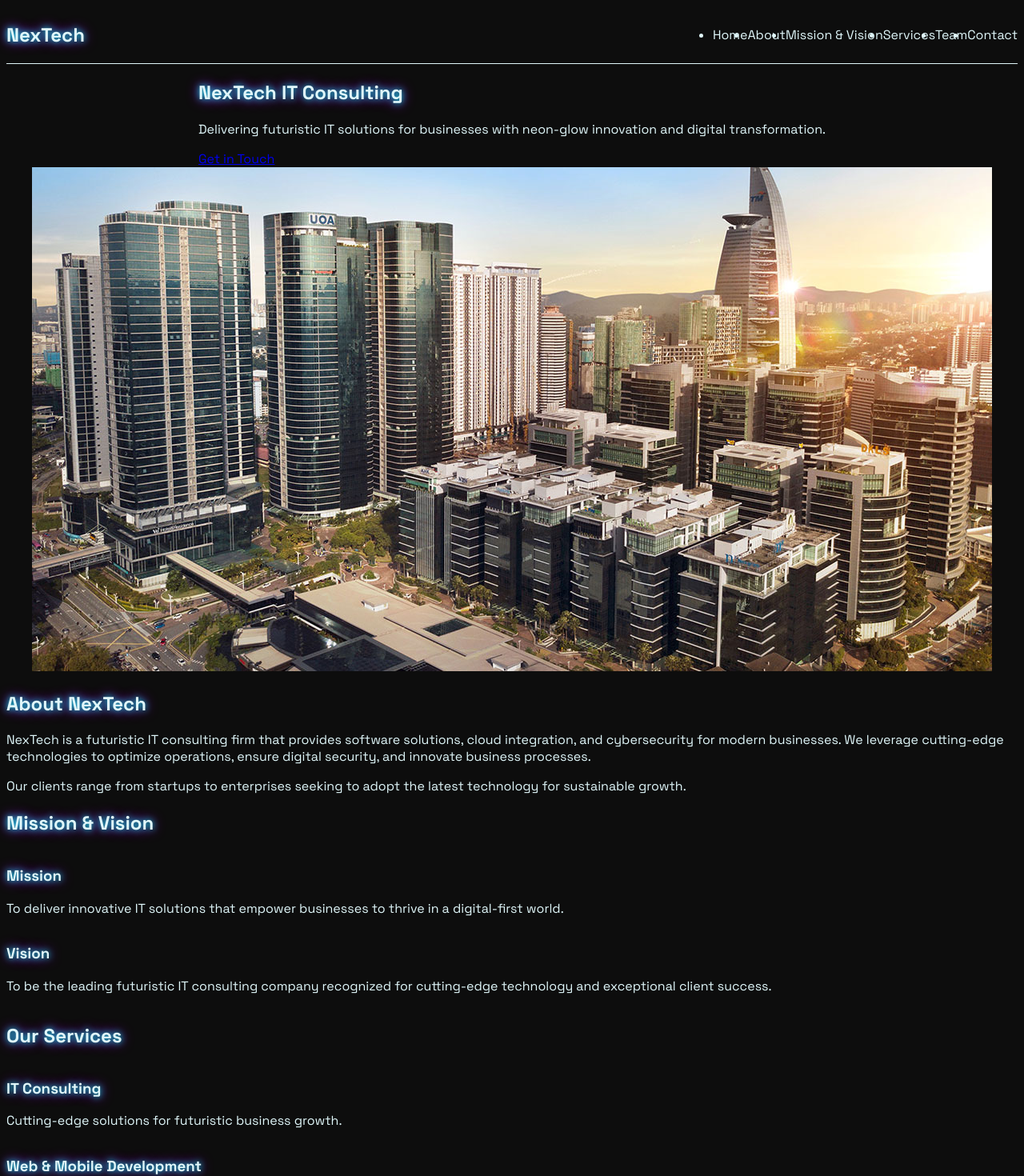
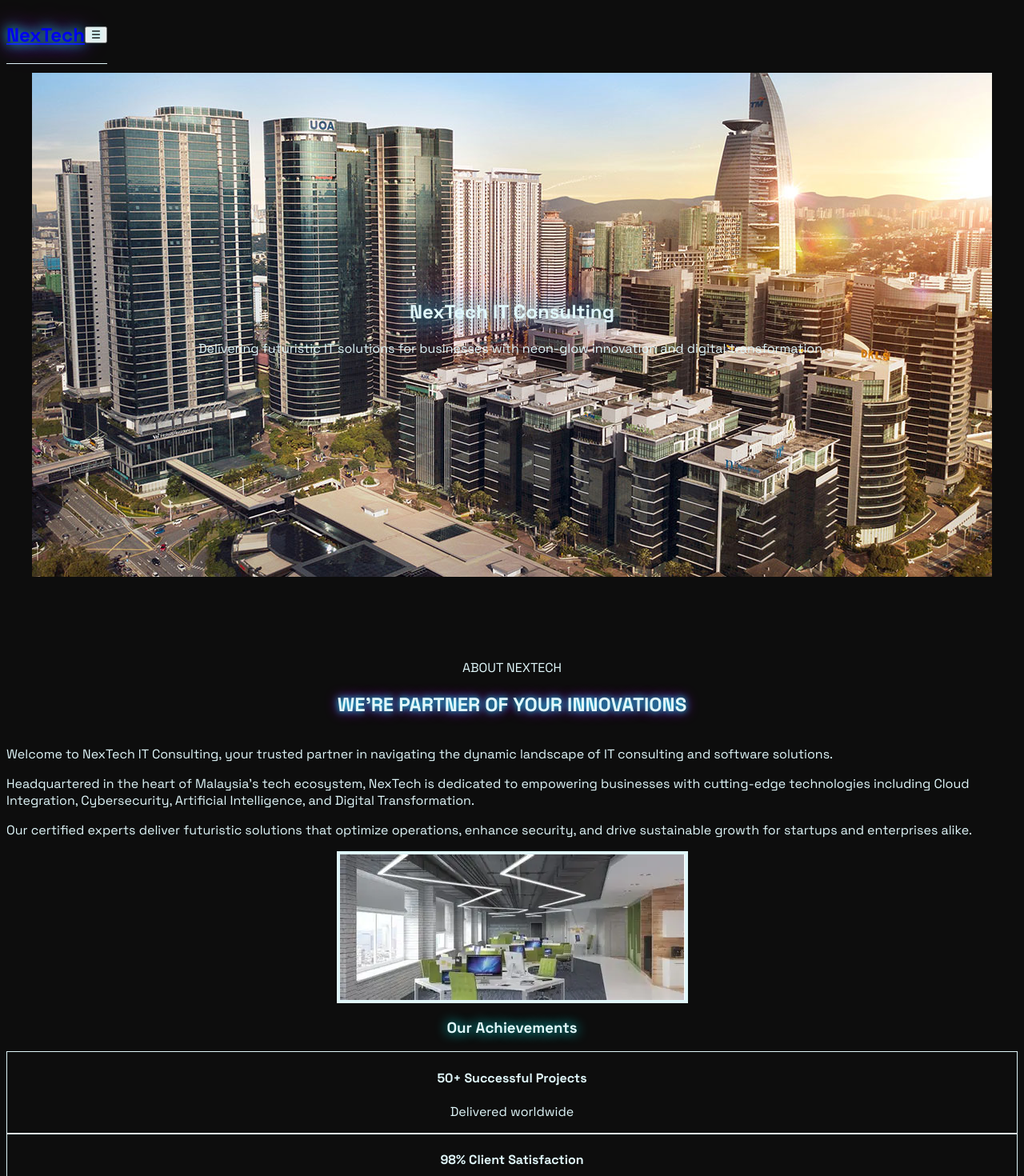
Before and after one commit to nrlshafina199/nextech-it-consulting, a React (Vite) app: page / in a window 1280 px wide. Shown: the top 1470 px of the page at 80% size. Built offline with nearby package versions, Linux system fonts and the light colour scheme.

Commit message:
Updating the homepage, adding company background, achievement and adding interactive menubar

```diff
--- a/package.json
+++ b/package.json
@@ -11,7 +11,8 @@
   },
   "dependencies": {
     "react": "^19.2.0",
-    "react-dom": "^19.2.0"
+    "react-dom": "^19.2.0",
+    "react-router-dom": "^7.11.0"
   },
   "devDependencies": {
     "@eslint/js": "^9.39.1",
--- a/src/App.jsx
+++ b/src/App.jsx
@@ -1,23 +1,29 @@
-import Navbar from "./components/Navbar";
-import Hero from "./components/Hero";
-import About from "./components/About";
-import MissionVision from "./components/MissionVision";
-import Services from "./components/Services";
-import Team from "./components/Team";
-import Contact from "./components/Contact";
-import Footer from "./components/Footer";
+// src/App.jsx
+import { Routes, Route } from "react-router-dom";
+import Navbar from "./components/NavBar";
+import Home from "./components/Home";
+
+// Temporary placeholder pages (create real ones later)
+const Placeholder = ({ title }) => (
+  <div className="container mx-auto px-6 py-20 text-center">
+    <h1 className="text-5xl font-bold text-cyan-400 mb-8" style={{ textShadow: "0 0 15px #00fff7" }}>
+      {title}
+    </h1>
+    <p className="text-xl text-gray-300">This page is under development.</p>
+  </div>
+);
 
 export default function App() {
-    return (
-        <>
-            <Navbar />
-            <Hero />
-            <About />
-            <MissionVision />
-            <Services />
-            <Team />
-            <Contact />
-            <Footer />
-        </>
-    );
+  return (
+    <>
+      <Navbar />
+      <Routes>
+        <Route path="/" element={<Home />} />
+        <Route path="/about" element={<Placeholder title="About Us" />} />
+        <Route path="/services" element={<Placeholder title="Our Services" />} />
+        <Route path="/faqs" element={<Placeholder title="FAQs" />} />
+        <Route path="/contact" element={<Placeholder title="Contact Us" />} />
+      </Routes>
+    </>
+  );
 }
--- a/src/components/Hero.jsx
+++ b/src/components/Hero.jsx
@@ -1,20 +1,33 @@
-import building from "../assets/building.jpg";
+// src/components/Hero.jsx
+import cityscape from "../assets/building.jpg";
 
 export default function Hero() {
-    return (
-        <section className="flex flex-col md:flex-row items-center justify-between px-12 py-24 bg-darkBg text-gray-100">
-            <div className="md:w-1/2 mb-8 md:mb-0 animate-fade-in">
-                <h1 className="text-6xl font-bold text-neonCyan mb-6">NexTech IT Consulting</h1>
-                <p className="text-lg mb-6 text-gray-300">
-                    Delivering futuristic IT solutions for businesses with neon-glow innovation and digital transformation.
-                </p>
-                <a href="#contact" className="bg-neonCyan text-darkBg px-6 py-3 rounded-lg hover:shadow-neonCyan hover:scale-105 transition-all">
-                    Get in Touch
-                </a>
-            </div>
-            <div className="md:w-1/2">
-                <img src={building} alt="Office Building" className="rounded-xl shadow-lg shadow-neonCyan animate-pulse-slow"/>
-            </div>
-        </section>
-    );
+  return (
+    <section className="relative h-screen flex items-center justify-center pt-28">
+      {/* Background Image */}
+      <div className="absolute inset-0 -z-10">
+        <img
+          src={cityscape}
+          alt="Futuristic Cityscape"
+          className="w-full h-full object-cover"
+        />
+        <div className="absolute inset-0 bg-gradient-to-b from-black/70 via-black/30 to-transparent"></div>
+      </div>
+
+      {/* Hero Text */}
+      <div className="text-center px-6 max-w-5xl">
+        <h1
+          className="text-5xl md:text-7xl font-bold text-cyan-400 mb-6 tracking-wider"
+          style={{ textShadow: "0 0 30px #00fff7, 0 0 60px #b300ff" }}
+        >
+          NexTech IT Consulting
+        </h1>
+
+        <p className="text-xl md:text-2xl text-gray-200 leading-relaxed">
+          Delivering futuristic IT solutions for businesses with neon-glow innovation
+          and digital transformation.
+        </p>
+      </div>
+    </section>
+  );
 }
--- /dev/null
+++ b/src/components/Home.jsx
@@ -0,0 +1,13 @@
+import HomepageContent from "./HomepageContent";
+import Hero from "./Hero";
+
+export default function Home() {
+  return (
+    <>
+      <Hero />
+      <section className="py-20">
+        <HomepageContent />
+      </section>
+    </>
+  );
+}
--- /dev/null
+++ b/src/components/HomepageContent.jsx
@@ -0,0 +1,68 @@
+// src/components/HomepageContent.jsx
+import office from "../assets/office.jpg"; // Your team/office photo
+// import building from "../assets/building.jpg"; // Use this if you prefer the building
+
+export default function HomepageContent() {
+  return (
+    <section className="py-24 bg-black">
+      <div className="container mx-auto px-6 max-w-7xl">
+        {/* About Label - Centered */}
+        <p className="text-center text-cyan-400 text-sm uppercase tracking-widest font-medium mb-8">
+          About NexTech
+        </p>
+
+        {/* Centered Title */}
+        <h2 className="text-5xl md:text-6xl font-bold text-center leading-tight mb-20">
+          <span className="text-white">WE'RE PARTNER OF YOUR INNOVATIONS</span>
+        </h2>
+
+        {/* Main Grid: Text Left, Image Right */}
+        <div className="grid md:grid-cols-2 gap-16 items-center">
+          {/* Left: Text Content */}
+          <div className="space-y-6 text-gray-300 text-lg leading-relaxed">
+            <p>
+              Welcome to NexTech IT Consulting, your trusted partner in navigating the dynamic landscape of IT consulting and software solutions.
+            </p>
+            <p>
+              Headquartered in the heart of Malaysia's tech ecosystem, NexTech is dedicated to empowering businesses with cutting-edge technologies including Cloud Integration, Cybersecurity, Artificial Intelligence, and Digital Transformation.
+            </p>
+            <p>
+              Our certified experts deliver futuristic solutions that optimize operations, enhance security, and drive sustainable growth for startups and enterprises alike.
+            </p>
+          </div>
+
+          {/* Right: Company Image */}
+          <div className="flex justify-center md:justify-end">
+            <img
+              src={office}
+              alt="NexTech Team and Office"
+              className="rounded-2xl shadow-2xl shadow-cyan-500/40 border-4 border-cyan-500/30 max-w-full h-auto object-cover"
+            />
+          </div>
+        </div>
+
+        {
+        <div className="mt-32">
+          <h3 className="text-4xl font-bold text-center text-cyan-400 mb-16" style={{ textShadow: "0 0 15px #00fff7" }}>
+            Our Achievements
+          </h3>
+          <div className="grid md:grid-cols-3 gap-10">
+            <div className="p-8 bg-gradient-to-br from-cyan-900/20 to-purple-900/20 rounded-2xl border border-cyan-500/40 text-center">
+              <h4 className="text-2xl font-bold text-cyan-300 mb-4">50+ Successful Projects</h4>
+              <p className="text-gray-300">Delivered worldwide</p>
+            </div>
+            <div className="p-8 bg-gradient-to-br from-purple-900/20 to-cyan-900/20 rounded-2xl border border-purple-500/40 text-center">
+              <h4 className="text-2xl font-bold text-cyan-300 mb-4">98% Client Satisfaction</h4>
+              <p className="text-gray-300">Long-term partnerships</p>
+            </div>
+            <div className="p-8 bg-gradient-to-br from-cyan-900/20 to-purple-900/20 rounded-2xl border border-cyan-500/40 text-center">
+              <h4 className="text-2xl font-bold text-cyan-300 mb-4">Certified Experts</h4>
+              <p className="text-gray-300">Cloud, AI & Cybersecurity</p>
+            </div>
+          </div>
+        </div>
+        }
+      </div>
+    </section>
+  );
+}
--- a/src/components/NavBar.jsx
+++ b/src/components/NavBar.jsx
@@ -1,15 +1,79 @@
-export default function Navbar() {
-    return (
-        <nav className="flex justify-between items-center px-12 py-6 bg-gradient-to-r from-gray-900 via-gray-800 to-gray-900 border-b border-cyan-400 shadow-md">
-            <h1 className="text-2xl font-bold text-cyan-400">NexTech</h1>
-            <ul className="flex space-x-6 text-gray-200">
-                <li className="hover:text-cyan-400 cursor-pointer">Home</li>
-                <li className="hover:text-cyan-400 cursor-pointer">About</li>
-                <li className="hover:text-cyan-400 cursor-pointer">Mission & Vision</li>
-                <li className="hover:text-cyan-400 cursor-pointer">Services</li>
-                <li className="hover:text-cyan-400 cursor-pointer">Team</li>
-                <li className="hover:text-cyan-400 cursor-pointer">Contact</li>
-            </ul>
-        </nav>
-    );
+// src/components/NavBar.jsx
+import { useState } from "react";
+import { Link, useLocation } from "react-router-dom";
+
+export default function NavBar() {
+  const [isOpen, setIsOpen] = useState(false);
+  const location = useLocation();
+
+  const menuItems = [
+    { label: "Home", path: "/" },
+    { label: "About", path: "/about" },
+    { label: "Services", path: "/services" },
+    { label: "FAQs", path: "/faqs" },
+    { label: "Contact Us", path: "/contact" },
+  ];
+
+  const isActive = (path) => location.pathname === path;
+
+  return (
+    <header className="fixed top-0 left-0 right-0 z-50 bg-black/90 backdrop-blur-lg border-b border-cyan-500/20">
+      <nav className="container mx-auto px-6 py-5 flex justify-between items-center">
+        {/* Logo - Left */}
+        <Link to="/">
+          <h1
+            className="text-3xl md:text-4xl font-bold text-cyan-400 cursor-pointer tracking-wider"
+            style={{ textShadow: "0 0 15px #00ffff, 0 0 30px #b300ff" }}
+          >
+            NexTech
+          </h1>
+        </Link>
+
+        {/* Desktop Menu - Top Right */}
+        <ul className="hidden md:flex items-center space-x-8 text-white text-lg font-medium">
+          {menuItems.map((item, index) => (
+            <li key={item.path} className="flex items-center">
+              <Link
+                to={item.path}
+                className={`hover:text-cyan-300 transition-colors duration-300 ${isActive(item.path) ? "text-cyan-300" : ""}`}
+              >
+                {item.label}
+              </Link>
+              {index < menuItems.length - 1 && (
+                <span className="mx-5 text-cyan-400 text-xl">•</span>
+              )}
+            </li>
+          ))}
+        </ul>
+
+        {/* Mobile Hamburger - Right */}
+        <button
+          onClick={() => setIsOpen(!isOpen)}
+          className="md:hidden text-cyan-400 text-3xl focus:outline-none"
+          style={{ textShadow: "0 0 12px #00fff7" }}
+        >
+          {isOpen ? "✕" : "☰"}
+        </button>
+      </nav>
+
+      {/* Mobile Dropdown */}
+      {isOpen && (
+        <div className="md:hidden bg-black/95 border-t border-cyan-500/30">
+          <ul className="container mx-auto px-6 py-8 space-y-6 text-center">
+            {menuItems.map((item) => (
+              <li key={item.path}>
+                <Link
+                  to={item.path}
+                  onClick={() => setIsOpen(false)}
+                  className={`text-xl block hover:text-cyan-300 transition-colors ${isActive(item.path) ? "text-cyan-300" : "text-white"}`}
+                >
+                  {item.label}
+                </Link>
+              </li>
+            ))}
+          </ul>
+        </div>
+      )}
+    </header>
+  );
 }
--- a/src/main.jsx
+++ b/src/main.jsx
@@ -1,10 +1,13 @@
 import React from "react";
 import ReactDOM from "react-dom/client";
+import { BrowserRouter } from "react-router-dom";
 import App from "./App";
 import "./index.css";
 
 ReactDOM.createRoot(document.getElementById("root")).render(
-    <React.StrictMode>
-        <App />
-    </React.StrictMode>
+  <React.StrictMode>
+    <BrowserRouter>
+      <App />
+    </BrowserRouter>
+  </React.StrictMode>
 );
```
Also changed, not shown: 1 other file (tests, documents, lock files or other folders).
